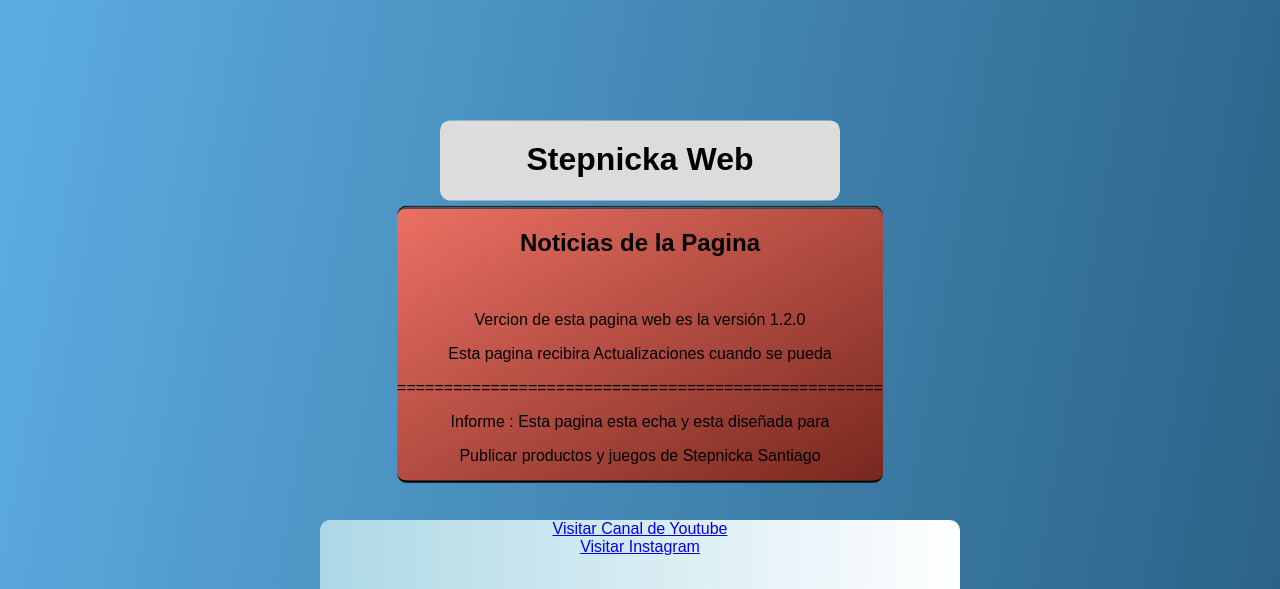
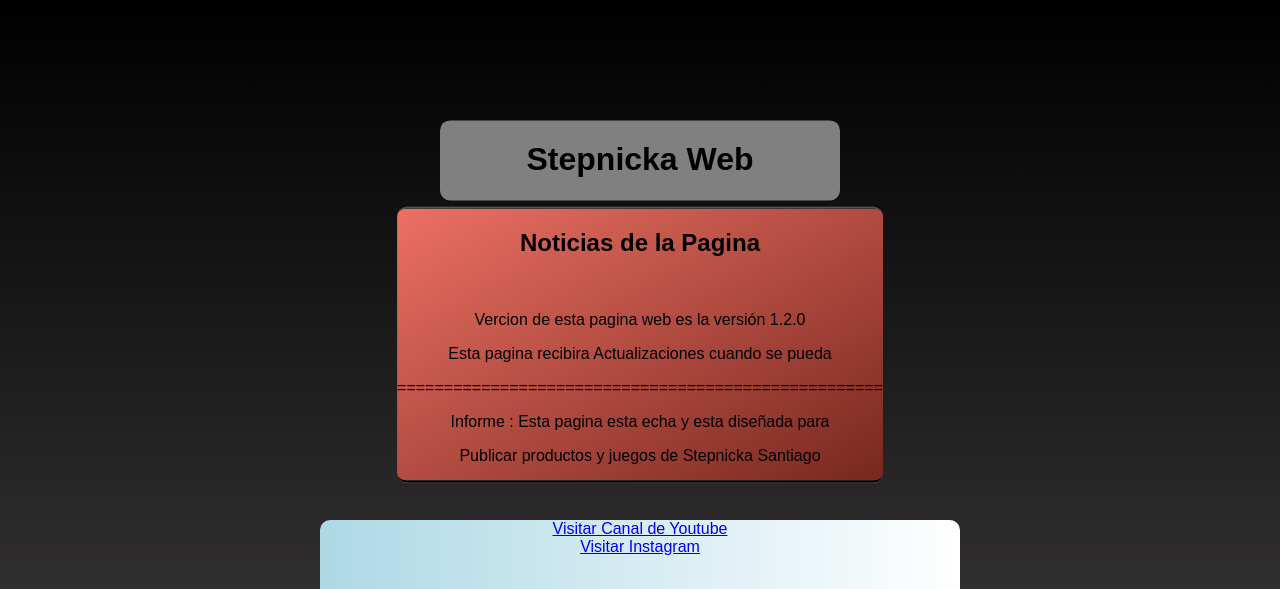
Before and after one commit to SantiagoStepnicka/StepnickaWebST.github.io, a plain HTML site: page index.html in a window 1280 px wide. Shown: the top 589 px of the page. Drawn offline with Linux system fonts and the light colour scheme.

Commit message:
Update style.css

```diff
--- a/style.css
+++ b/style.css
@@ -2,9 +2,10 @@ body{
     margin: 0;
     padding: 0;
     font-family: Arial, Helvetica, sans-serif;
-    background: linear-gradient(280deg,#154360,#5dade2);
-    height: 500vh;
-    background-repeat:repeat;
+    background: linear-gradient(180deg, black,#312f2f);
+    height: 75vh;
+    background-repeat:no-repeat;
+    background-color: #312f2f;
 }
 
 .Titulo{
@@ -14,7 +15,7 @@ body{
     transform: translate(-50%,-350%);
     width: 400px;
     text-align: center;
-    background: gainsboro;
+    background: gray;
     border-radius: 10px;
     border-color: black;
 }
```
